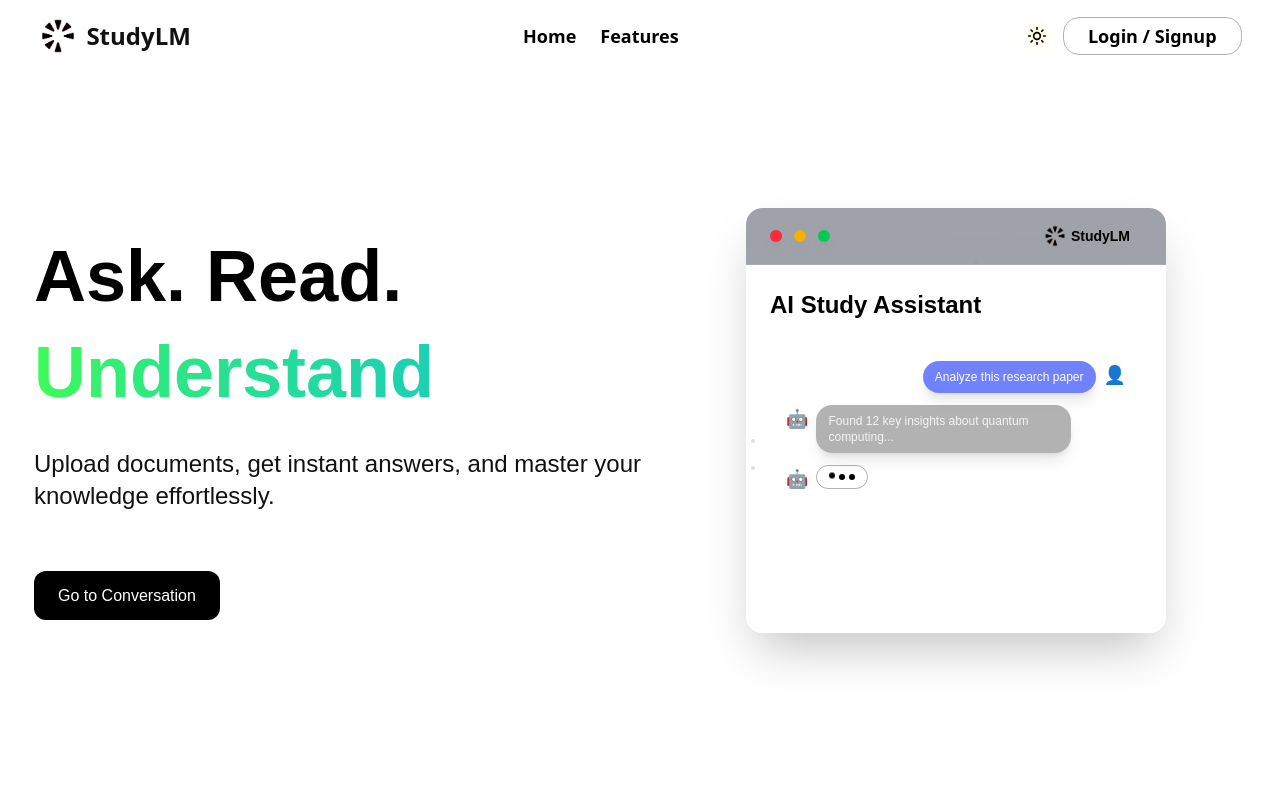
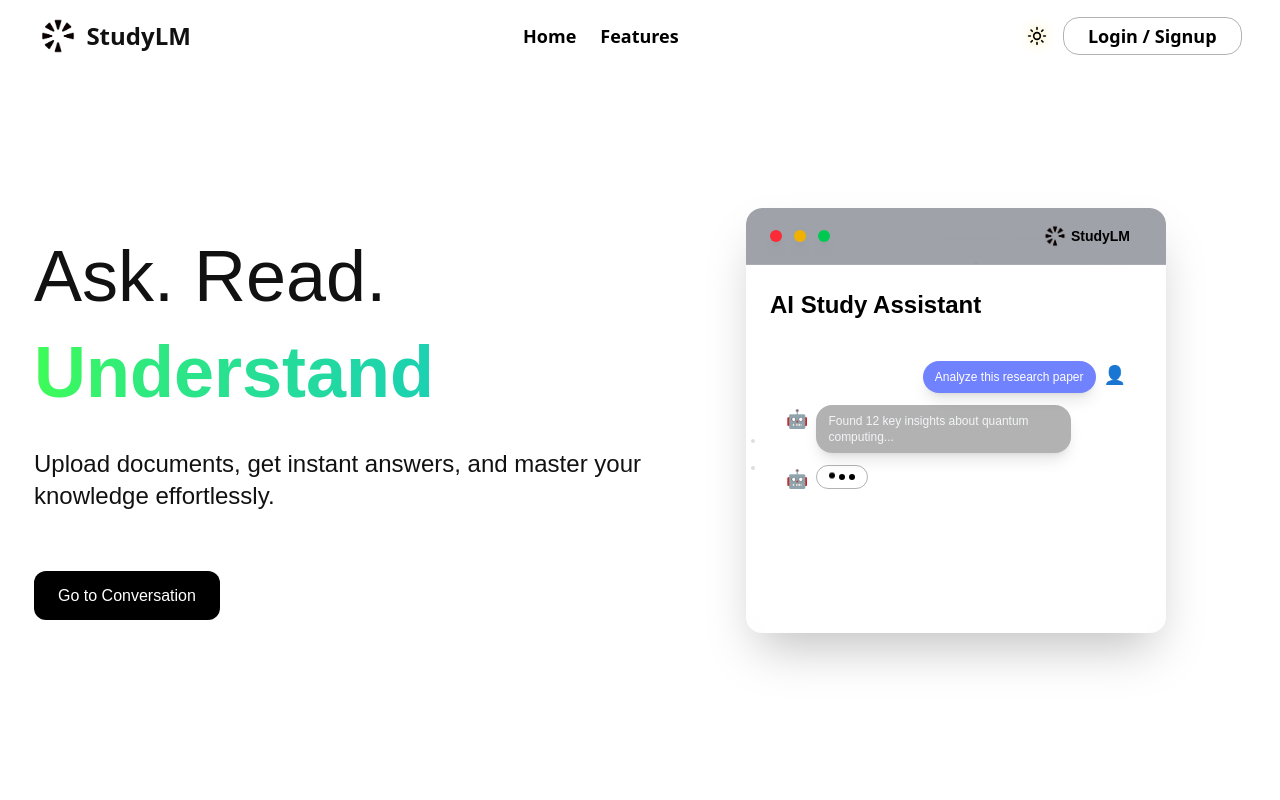
Before and after one commit to Aarushi-bhatia/StudyLM, a React (Vite) app in the folder client/: page / in a window 1280 px wide. Shown: the top 800 px of the page. Built offline with nearby package versions, Linux system fonts and the light colour scheme; a web font is replaced by a local one.

Commit message:
changed landing page font

```diff
--- a/client/src/components/auth/Auth.jsx
+++ b/client/src/components/auth/Auth.jsx
@@ -1,6 +1,5 @@
-import { useEffect, useState } from "react";
+import { useState } from "react";
 import { useNavigate } from "react-router-dom";
-import { AuthProvider } from "../../context/AuthContext";
 import Nav from "../layout/Navbar.jsx";
 
 const Auth = () => {
--- a/client/src/components/common/Modal.jsx
+++ b/client/src/components/common/Modal.jsx
@@ -1,4 +1,3 @@
-// components/Modal.js
 import React from "react";
 
 const Modal = ({ isOpen, onClose, children }) => {
--- a/client/src/components/home/Welcome.jsx
+++ b/client/src/components/home/Welcome.jsx
@@ -11,7 +11,7 @@ const Welcome = () => {
       {/* Desktop view */}
       <div className="hidden md:flex gap-10 -ml-20 -mt-20">
         <div className="relative text-left mt-2">
-          <h1 className="text-7xl text-black font-bold mb-6">Ask. Read.</h1>
+          <h1 className="text-7xl mb-6">Ask. Read.</h1>
           <h1 className="text-7xl text-white textShine font-bold mb-6">
             Understand
           </h1>
--- a/client/src/hooks/useAuthRedirect.jsx
+++ b/client/src/hooks/useAuthRedirect.jsx
@@ -3,9 +3,10 @@ import { useNavigate } from "react-router-dom";
 import { useAuth } from "../context/AuthContext";
 
 export const useAuthRedirect = () => {
-    const navigate = useNavigate();
-    const {login} = useAuth();
-useEffect(() => {
+  const navigate = useNavigate();
+  const { login } = useAuth();
+
+  useEffect(() => {
     const params = new URLSearchParams(window.location.search);
     const urlToken = params.get("token");
 
@@ -26,7 +27,7 @@ useEffect(() => {
 
     const existingToken = localStorage.getItem("token");
     if (!existingToken) {
-      setTimeout(() => Navigate("/auth"), 2000);
+      setTimeout(() => navigate("/auth"), 2000);
     }
   }, [navigate, login]);
-}
+};
--- a/client/src/pages/ChatPage.jsx
+++ b/client/src/pages/ChatPage.jsx
@@ -1,6 +1,5 @@
 import React from "react";
 import { SidebarDemo } from "../components/chat/SidebarSection.jsx";
-import Chat from "../components/chat/Chat.jsx";
 
 const ChatPage = () => {
   return (
```
Also changed, not shown: client/src/pages/Homepage.jsx (line endings or trailing spaces).
